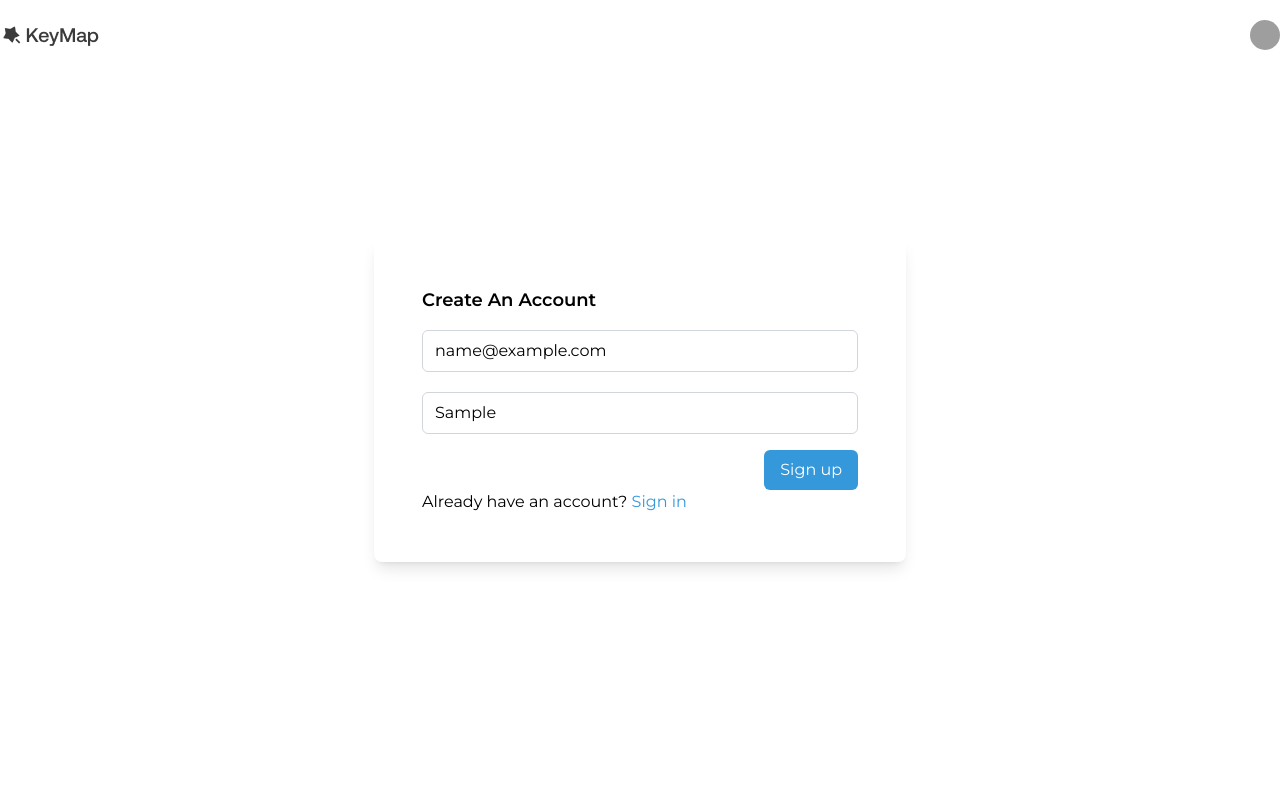
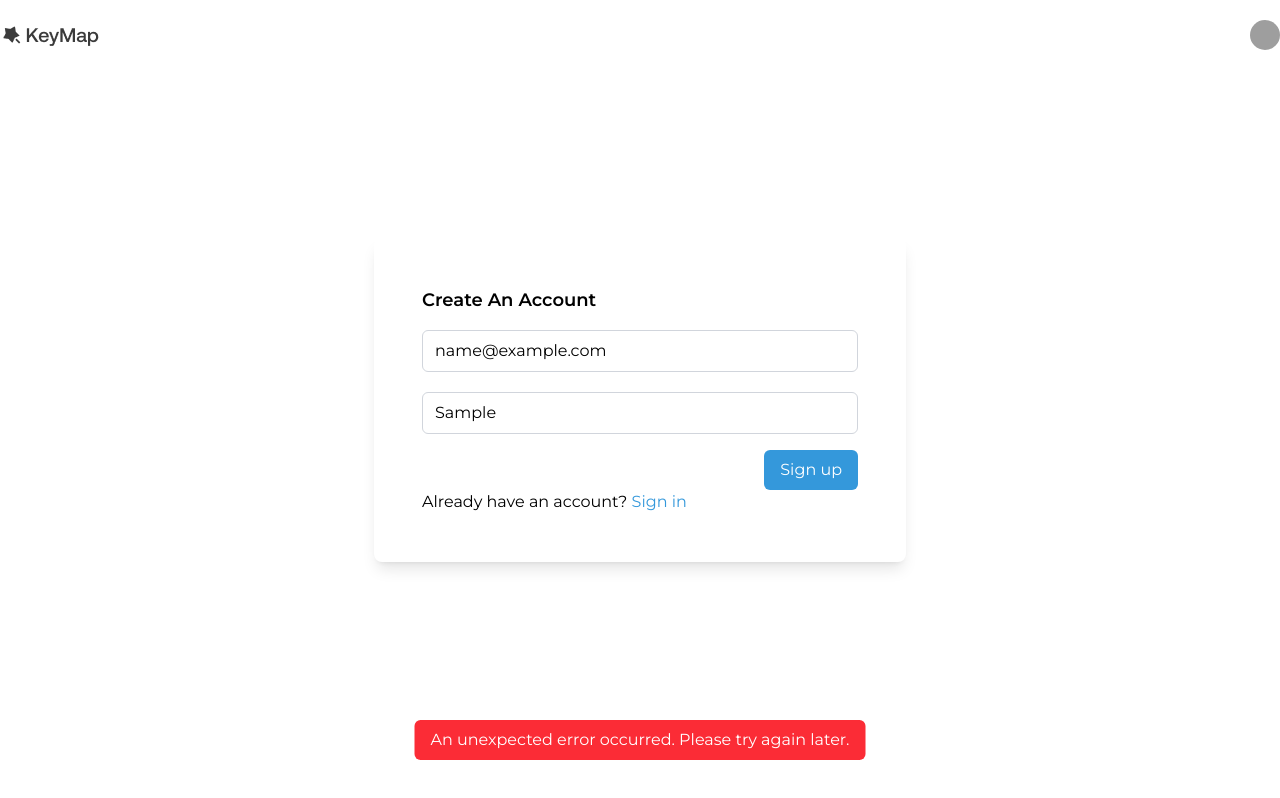
Before and after one commit to Darkeh1807/SchemaGenie, a React (Vite) app: page /signup in a window 1280 px wide. Both pictures are taken after typing "name@example.com", "Sample" into the empty fields and a click on the button "Sign up". Built offline with nearby package versions, Linux system fonts and the light colour scheme; no server answers; grey boxes are pictures that could not be loaded.

Commit message:
add user sign up functionality

```diff
--- a/src/Pages/SignUp.tsx
+++ b/src/Pages/SignUp.tsx
@@ -1,13 +1,30 @@
-import { useState } from "react";
+import { useEffect, useState } from "react";
 import { useNavigate } from "react-router";
-import { AppConstants } from "../utils/constants";
-import axios from "axios";
+import { UseNetworkService } from "../services/network_service";
+import { AxiosError } from "axios";
 
+interface ErrorResponse {
+  error?: string;
+  message?: string;
+}
 export const SignUp = () => {
   const navigate = useNavigate();
-  const [loading, setLoading] = useState(false);
   const [email, setEmail] = useState("");
   const [password, setPassword] = useState("");
+  const [loading, setLoading] = useState(false);
+  const [isSignUpSuccess, setIsSignUpSuccess] = useState<boolean | null>(null);
+  const [signUpStatusMessage, setSignUpStatusMessage] = useState("");
+
+  useEffect(() => {
+    if (isSignUpSuccess !== null) {
+      const timer = setTimeout(() => {
+        setIsSignUpSuccess(null);
+        setSignUpStatusMessage("");
+      }, 3000);
+
+      return () => clearTimeout(timer);
+    }
+  }, [isSignUpSuccess]);
 
   const handleEmailFieldChange = (e: React.ChangeEvent<HTMLInputElement>) => {
     setEmail(e.target.value);
@@ -18,26 +35,48 @@ export const SignUp = () => {
   ) => {
     setPassword(e.target.value);
   };
+  const isValidEmail = (email: string) => /\S+@\S+\.\S+/.test(email);
 
   const signUp = async (e: React.FormEvent) => {
     e.preventDefault();
+
+    if (!isValidEmail(email)) {
+      setIsSignUpSuccess(false);
+      setSignUpStatusMessage("Please enter a valid email address.");
+      return;
+    }
+
+    if (password.trim() === "") {
+      setIsSignUpSuccess(false);
+      setSignUpStatusMessage("Password cannot be empty.");
+      return;
+    }
+
     try {
       setLoading(true);
-      const response = await axios.post(
-        `${AppConstants.baseUrl}/api/user/signup`,
-        {
-          email,
-          password,
-        }
+      const path = "/api/user/signup";
+      const body = { email, password };
+
+      const response = await UseNetworkService.post(path, body);
+      console.log(response);
+
+      if (response.message === "Success") {
+        setIsSignUpSuccess(true);
+        setSignUpStatusMessage("Sign-in successful!");
+        navigate("/projects");
+      } else {
+        setIsSignUpSuccess(false);
+        setSignUpStatusMessage("Invalid email or password.");
+      }
+    } catch (error) {
+      const axiosError = error as AxiosError<ErrorResponse>;
+      setIsSignUpSuccess(false);
+      setSignUpStatusMessage(
+        axiosError.response?.data?.error ||
+          axiosError.response?.data?.message ||
+          "An unexpected error occurred. Please try again later."
       );
-
-      if (response.status === 200) {
-        setLoading(false);
-        navigate("/projects");
-      }
-    } catch (e) {
-      setLoading(false);
-      console.log(e);
+      console.error("Error:", axiosError.response?.data);
     } finally {
       setLoading(false);
     }
@@ -83,6 +122,16 @@ export const SignUp = () => {
           </span>
         </p>
       </form>
+      {isSignUpSuccess !== null && (
+        <div
+          className={`fixed bottom-10 left-1/2 transform -translate-x-1/2 px-4 py-2 rounded-md text-white ${
+            isSignUpSuccess ? "bg-green-500" : "bg-red-500"
+          }`}
+          aria-live="polite"
+        >
+          {signUpStatusMessage}
+        </div>
+      )}
     </div>
   );
 };
```
